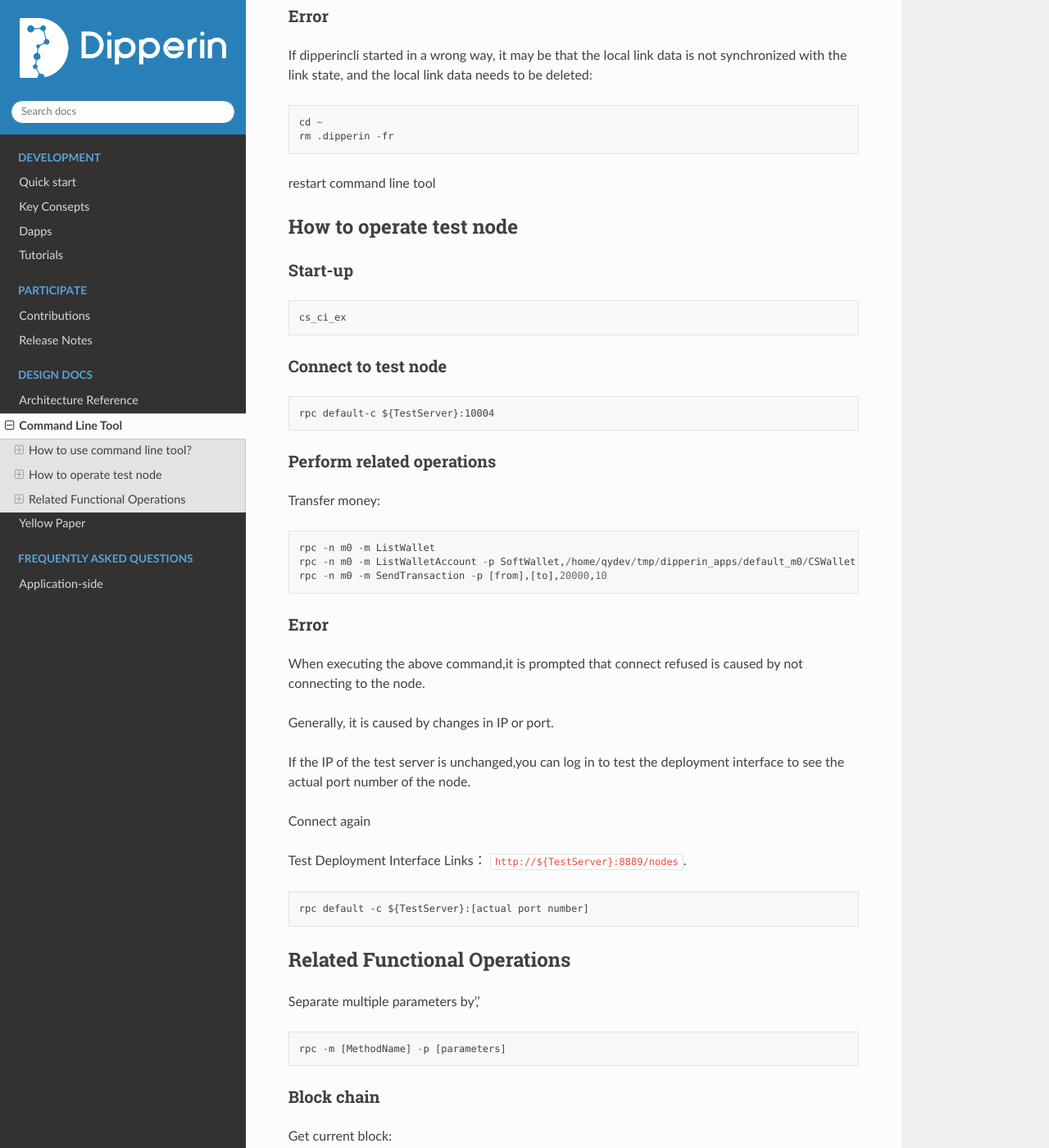
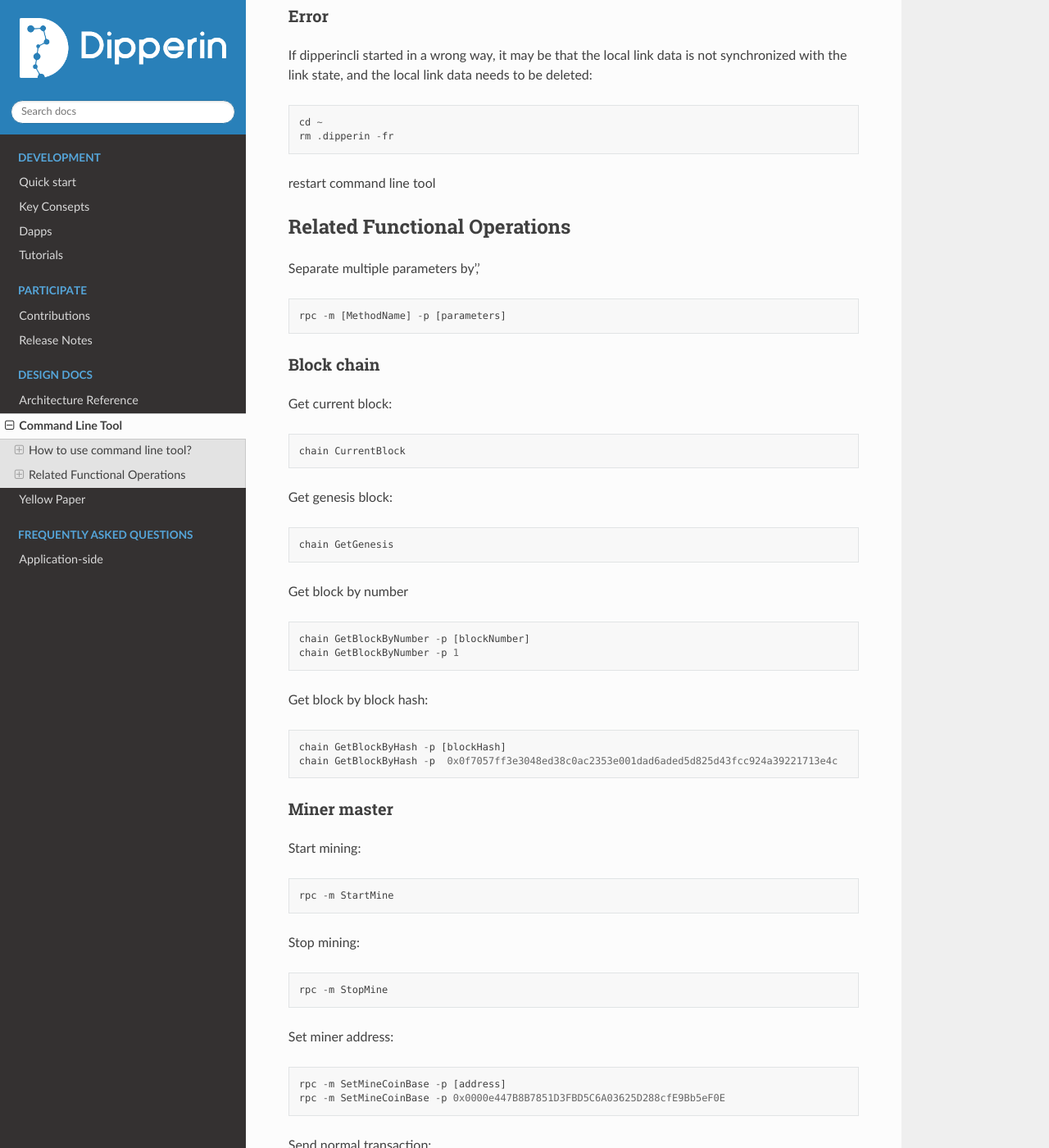
Before and after one commit to dipperin/dipperin-core, a Sphinx documentation site: the page built from docs/source/design/commands.md, in a window 1280 px wide and 1400 px high, scrolled down 1810 px. Shown: the whole window at 82% size. Built offline with Sphinx 7.4.7 and the Read the Docs theme 2.0.0, drawn with Linux system fonts in a browser that asks for light colours; some of the changed text lies outside the part shown.

Commit message:
modify command line doc

````diff
--- a/docs/source/design/commands.md
+++ b/docs/source/design/commands.md
@@ -83,46 +83,6 @@ rm .dipperin -fr
 restart command line tool
 
 
-## How to operate test node
-
-### Start-up
-
-```
-cs_ci_ex
-```
-
-### Connect to test node
-
-```
-rpc default-c ${TestServer}:10004
-```
-
-### Perform related operations
-
-Transfer money:
-```
-rpc -n m0 -m ListWallet
-rpc -n m0 -m ListWalletAccount -p SoftWallet,/home/qydev/tmp/dipperin_apps/default_m0/CSWallet,CSWallet
-rpc -n m0 -m SendTransaction -p [from],[to],20000,10
-```
-
-### Error
-
-When executing the above command,it is prompted that connect refused is caused by not connecting to the node.
-
-Generally, it is caused by changes in IP or port.
-
-If the IP of the test server is unchanged,you can log in to test the deployment interface to see the actual port number of the node.
-
-Connect again
-
-Test Deployment Interface Links：
-`http://${TestServer}:8889/nodes`.
-
-```
-rpc default -c ${TestServer}:[actual port number]
-```
-
 ## Related Functional Operations
 
 Separate multiple parameters by','
@@ -135,24 +95,24 @@ rpc -m [MethodName] -p [parameters]
 
 Get current block:
 ```
-rpc -m CurrentBlock
+chain CurrentBlock
 ```
 
 Get genesis block:
 ```
-rpc -m GetGenesis
+chain GetGenesis
 ```
 
 Get block by number
 ```
-rpc -m GetBlockByNumber -p [blockNumber]
-rpc -m GetBlockByNumber -p 1
+chain GetBlockByNumber -p [blockNumber]
+chain GetBlockByNumber -p 1
 ```
 
 Get block by block hash:
 ```
-rpc -m GetBlockByHash -p [blockHash]
-rpc -m GetBlockByHash -p  0x0f7057ff3e3048ed38c0ac2353e001dad6aded5d825d43fcc924a39221713e4c
+chain GetBlockByHash -p [blockHash]
+chain GetBlockByHash -p  0x0f7057ff3e3048ed38c0ac2353e001dad6aded5d825d43fcc924a39221713e4c
 ```
 
 ### Miner master
````
Also changed, not shown: 1 other file.
